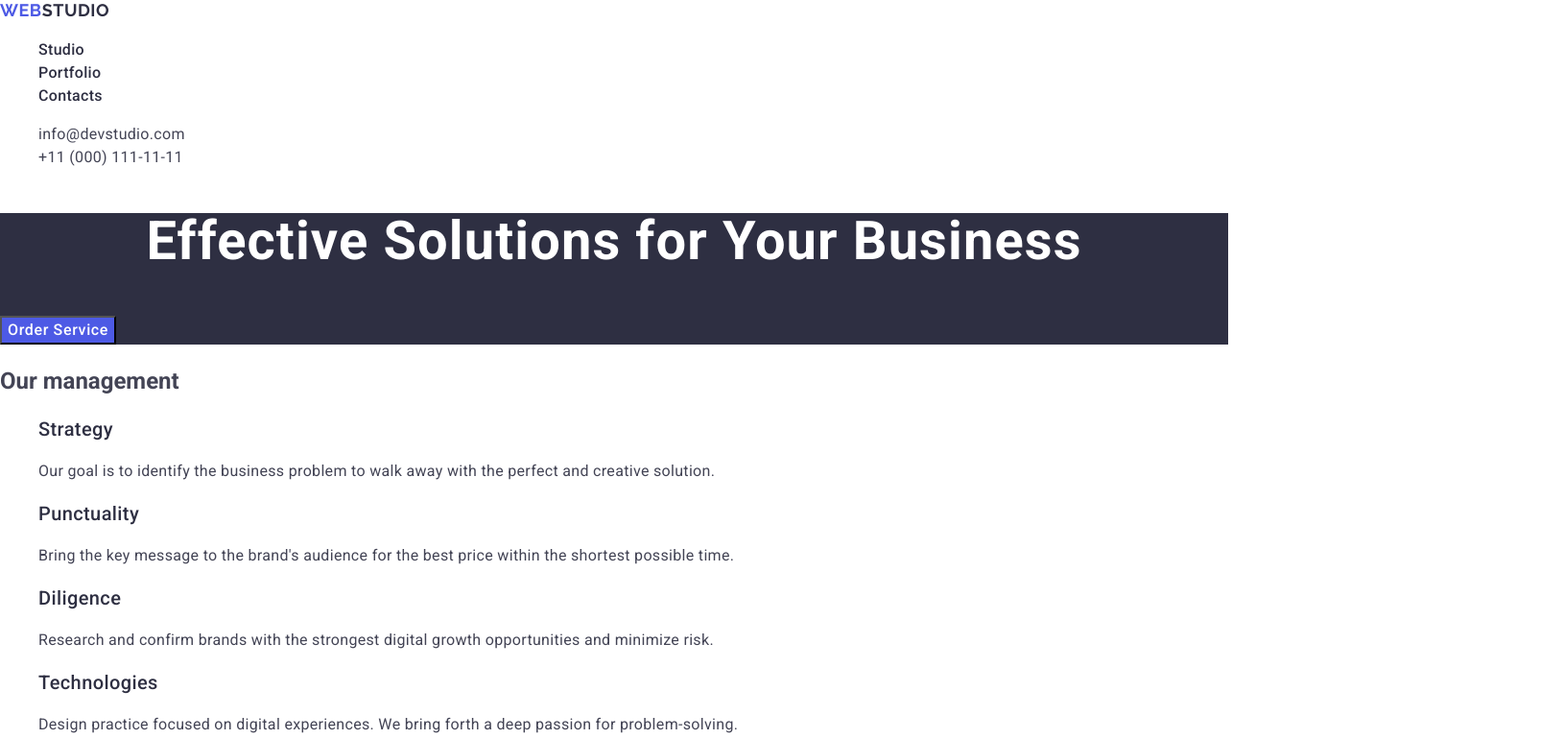
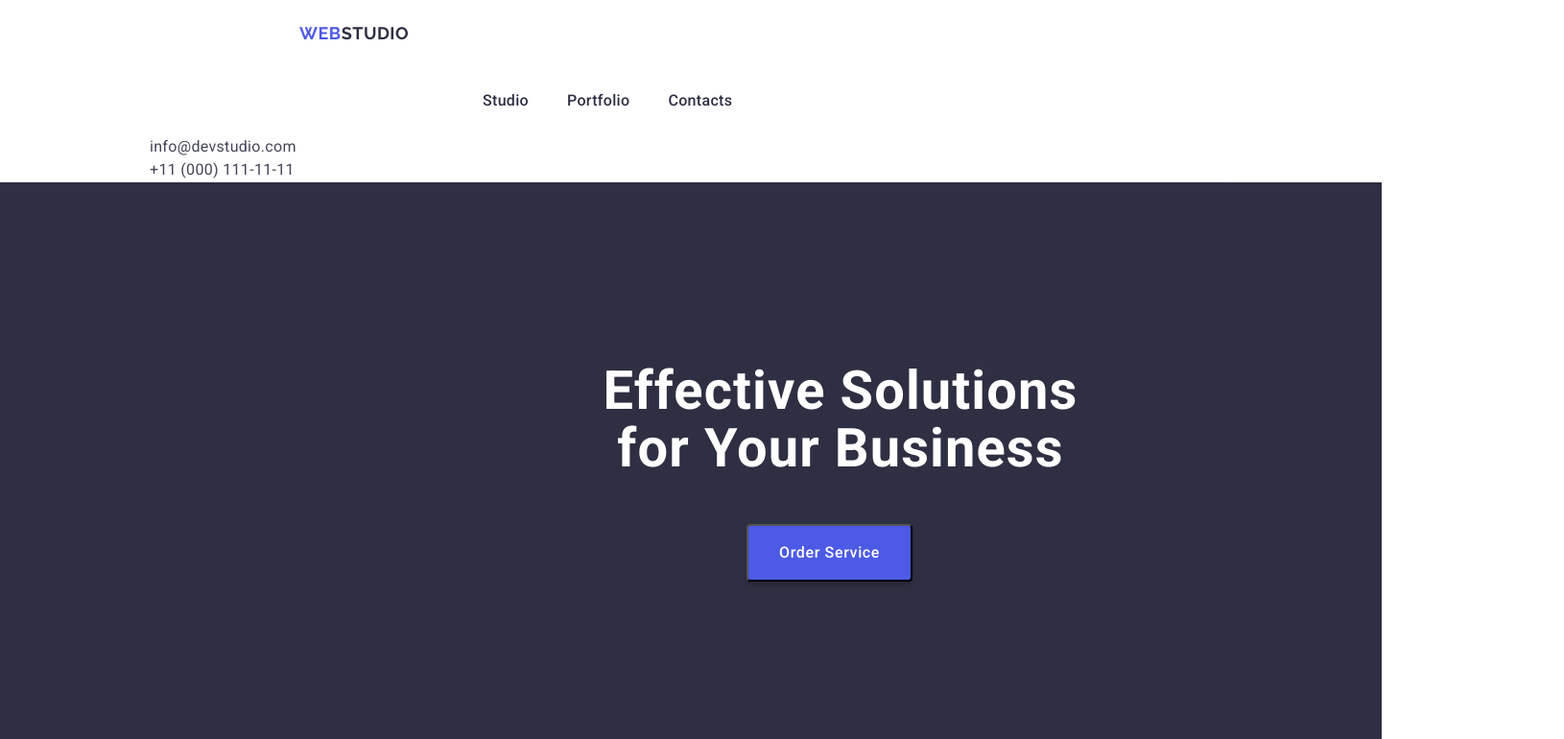
Before and after one commit to MarinaYastrebova/goit-markup-hw-03, a plain HTML site: page index.html in a window 1280 px wide. Shown: the top 770 px of the page at 96% size, 1630 px wide, since content can reach past the window. Drawn offline with nearby package versions, Linux system fonts and the light colour scheme.

Commit message:
start pad and marg

```diff
--- a/css/styles.css
+++ b/css/styles.css
@@ -13,7 +13,26 @@ ul {
 a {
   text-decoration: none;
 }
+h1,
+h2,
+h3,
+h4,
+h5,
+h6,
+p,
+ul {
+  margin-top: 0;
+  margin-bottom: 0;
+  padding-left: 0;
+}
+.container {
+  width: 1158px;
+  padding: 0 156px;
+}
 
+.header-section {
+  border-bottom: 1px solid #e7e9fc;
+}
 .logo {
   font-family: "Raleway", sans-serif;
   font-weight: 700;
@@ -22,6 +41,12 @@ a {
   letter-spacing: 0.03em;
   text-transform: uppercase;
   color: #4d5ae5;
+  display: flex;
+  align-items: center;
+  justify-content: flex-start;
+  flex-direction: row;
+  gap: 0px;
+  padding: 24px 1169px 24px 156px;
 }
 .header-logo .logo-part {
   color: #2e2f42;
@@ -37,6 +62,15 @@ a {
 .nav-link:focus {
   color: #404bbf;
 }
+.header .nav-list {
+  padding: 24px 832px 24px 347px;
+  display: flex;
+  align-items: flex-start;
+  justify-content: flex-start;
+  flex-direction: row;
+  gap: 40px;
+}
+
 .address {
   font-style: normal;
 }
@@ -58,6 +92,8 @@ a {
   letter-spacing: 0.02em;
   text-align: center;
   color: #ffffff;
+  max-width: 496px;
+  margin-bottom: 48px;
 }
 .hero-banner-button {
   font-weight: 500;
@@ -66,16 +102,31 @@ a {
   letter-spacing: 0.04em;
   color: #ffffff;
   background-color: #4d5ae5;
+  box-shadow: 0 4px 4px 0 rgba(0, 0, 0, 0.15);
   cursor: pointer;
+  display: flex;
+  align-items: flex-start;
+  justify-content: flex-start;
+  flex-direction: row;
+  gap: 10px;
+  border-radius: 4px;
+  padding: 16px 32px;
+  margin-left: 150px;
+  margin-bottom: 188px;
 }
 .hero-banner {
   background-color: #2e2f42;
+  padding: 188px 472px;
+  width: 1440px;
+  margin-bottom: 120px;
 }
 .hero-banner-button:hover,
 .hero-banner-button:focus {
   background-color: #404bbf;
 }
-
+.management {
+  margin-bottom: 120px;
+}
 .management-part {
   font-weight: 500;
   font-size: 20px;
@@ -90,8 +141,21 @@ a {
   letter-spacing: 0.02em;
   color: #434455;
 }
+.visually-hidden {
+  position: absolute;
+  width: 1px;
+  height: 1px;
+  margin: -1px;
+  border: 0;
+  padding: 0;
+  white-space: nowrap;
+  clip-path: inset(100%);
+  clip: rect(0, 0, 0, 0);
+  overflow: hidden;
+}
 .team {
   background-color: #f4f4fd;
+  margin-bottom: 120px;
 }
 .team-part {
   background-color: #ffffff;
@@ -103,6 +167,7 @@ a {
   text-align: center;
   color: #2e2f42;
   text-transform: capitalize;
+  padding-top: 120px;
 }
 .team-member {
   font-weight: 500;
@@ -120,6 +185,9 @@ a {
   text-align: center;
   color: #434455;
 }
+.portfolio {
+  margin-bottom: 120px;
+}
 .portfolio-title {
   font-size: 36px;
   line-height: 1.11;
@@ -127,6 +195,7 @@ a {
   text-align: center;
   color: #2e2f42;
   text-transform: capitalize;
+  padding-bottom: 72px;
 }
 .portfolio-part {
   font-weight: 500;
@@ -148,9 +217,15 @@ a {
 .footer-logo .logo-part {
   color: #f4f4fd;
 }
+.footer-logo {
+  padding-top: 100px;
+  margin-bottom: 18px;
+}
 .footer-text {
   font-size: 16px;
   line-height: 1.5;
   letter-spacing: 0.02em;
   color: #f4f4fd;
+  padding-bottom: 100px;
+  max-width: 264px;
 }
--- a/index.html
+++ b/index.html
@@ -18,12 +18,21 @@
       href="https://fonts.googleapis.com/css2?family=Raleway:wght@700&family=Roboto:wght@400;500;700&display=swap"
       rel="stylesheet"
     />
+    <link
+      rel="stylesheet"
+      href="https://cdnjs.cloudflare.com/ajax/libs/normalize/8.0.1/normalize.min.css"
+      integrity="sha512-NhSC1YmyruXifcj/KFRWoC561YpHpc5Jtzgvbuzx5VozKpWvQ+4nXhPdFgmx8xqexRcpAglTj9sIBWINXa8x5w=="
+      crossorigin="anonymous"
+      referrerpolicy="no-referrer"
+    />
     <link rel="stylesheet" href="./css/styles.css" />
   </head>
   <!--Проаналізувати структуру сайту.
   Визначити кількість секцій та ієрархію заголовків. -->
   <body>
     <header class="header">
+      <section class="header-section">
+        <div class="container">
           <nav class="header-nav">
             <a class="logo header-logo" href="./index.html"
               >Web<span class="logo-part">Studio</span></a
@@ -32,7 +41,9 @@
               <li class="nav-item">
                 <a class="nav-link" href="./index.html">Studio</a>
               </li>
-          <li class="nav-item"><a class="nav-link" href="">Portfolio</a></li>
+              <li class="nav-item">
+                <a class="nav-link" href="">Portfolio</a>
+              </li>
               <li class="nav-item"><a class="nav-link" href="">Contacts</a></li>
             </ul>
           </nav>
@@ -50,22 +61,31 @@
               </li>
             </ul>
           </address>
+        </div>
+      </section>
     </header>
 
     <main>
       <section class="hero-banner">
-        <h1 class="hero-banner-title">Effective Solutions for Your Business</h1>
-        <button class="hero-banner-button" type="button">Order Service</button>
+        <div class="container">
+          <h1 class="hero-banner-title">
+            Effective Solutions for Your Business
+          </h1>
+          <button class="hero-banner-button" type="button">
+            Order Service
+          </button>
+        </div>
       </section>
 
       <section class="management">
-        <h2 class="management-title">Our management</h2>
+        <div class="container">
+          <h2 class="management-title visually-hidden">Our management</h2>
           <ul class="management-list">
             <li class="management-item">
               <h3 class="management-part">Strategy</h3>
               <p class="management-text">
-              Our goal is to identify the business problem to walk away with the
-              perfect and creative solution.
+                Our goal is to identify the business problem to walk away with
+                the perfect and creative solution.
               </p>
             </li>
             <li class="management-item">
@@ -90,9 +110,11 @@
               </p>
             </li>
           </ul>
+        </div>
       </section>
 
       <section class="team">
+        <div class="container">
           <h2 class="team-title">Our Team</h2>
           <ul class="team-list">
             <li class="team-part">
@@ -136,9 +158,11 @@
               <p class="team-member-work">UI Designer</p>
             </li>
           </ul>
+        </div>
       </section>
 
       <section class="portfolio">
+        <div class="container">
           <h2 class="portfolio-title">Our Portfolio</h2>
           <ul class="portfolio-list">
             <li class="portfolio-item">
@@ -208,16 +232,22 @@
               <p class="portfolio-name">Marketing</p>
             </li>
           </ul>
+        </div>
       </section>
     </main>
+
     <footer class="page-footer">
+      <section>
+        <div class="container">
           <a class="logo footer-logo" href="./index.html"
             >Web<span class="logo-part">Studio</span></a
           >
           <p class="footer-text">
-        Increase the flow of customers and sales for your business with digital
-        marketing & growth solutions.
+            Increase the flow of customers and sales for your business with
+            digital marketing & growth solutions.
           </p>
+        </div>
+      </section>
     </footer>
   </body>
 </html>
```
Lines whose indentation alone changed are shown as unchanged.
